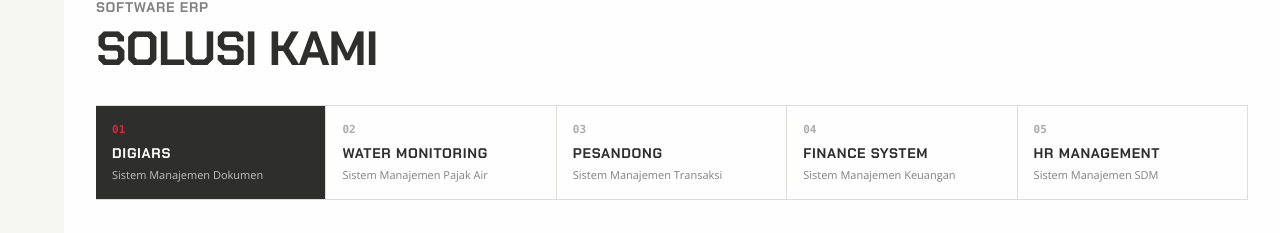
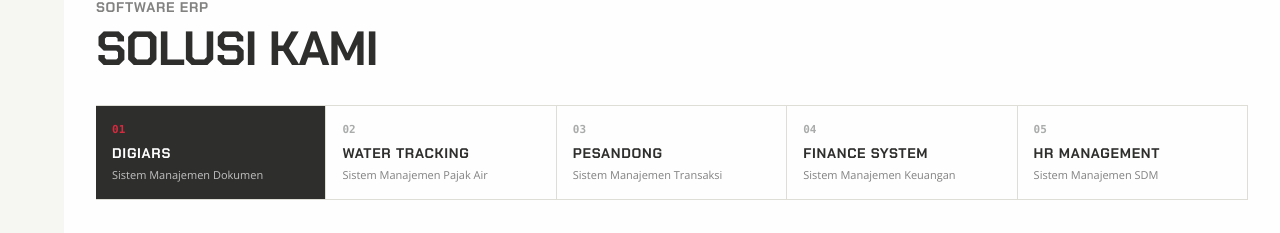
Before and after one commit to RakaYogaswaraPH/Web-Company-ERP, a Next.js app: page / in a window 1280 px wide. Shown: the part 916-1149 px from the top of the page. Built offline with nearby package versions, Linux system fonts and the light colour scheme.

Commit message:
New Update

```diff
--- a/src/data/products.ts
+++ b/src/data/products.ts
@@ -21,7 +21,7 @@ export const products: Product[] = [
   },
   {
     slug: "wms",
-    name: "Water Monitoring",
+    name: "Water Tracking",
     subtitle: "Sistem Manajemen Pajak Air",
     tagline: "Pemantauan pemakaian air real-time dan kalkulasi pajak berbasis perangkat IoT.",
     description:
```
